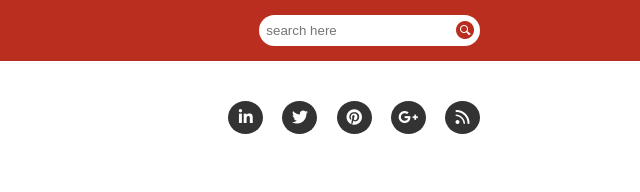
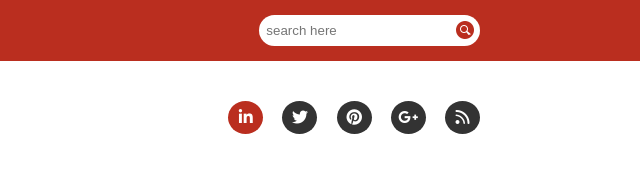
Before and after one commit to ashikbhuyan17/Design-fonted, a plain HTML site: page phdtohtml/index.html in a window 1280 px wide. In both pictures the pointer is over the icon 885 px from the left and 117 px from the top of the page. Shown: the full height of the page, 640-1280 px from the left. Drawn offline with Linux system fonts and the light colour scheme; files whose address does not match are found by name.

Commit message:
main header => social link hover

```diff
--- a/phdtohtml/style.css
+++ b/phdtohtml/style.css
@@ -190,5 +190,8 @@ main header css
     color: #fff;
     padding-top: 8px;
     text-align: center;
+}
 
+.social_area ul a:hover i {
+    background: #ba2e1f;
 }
```
